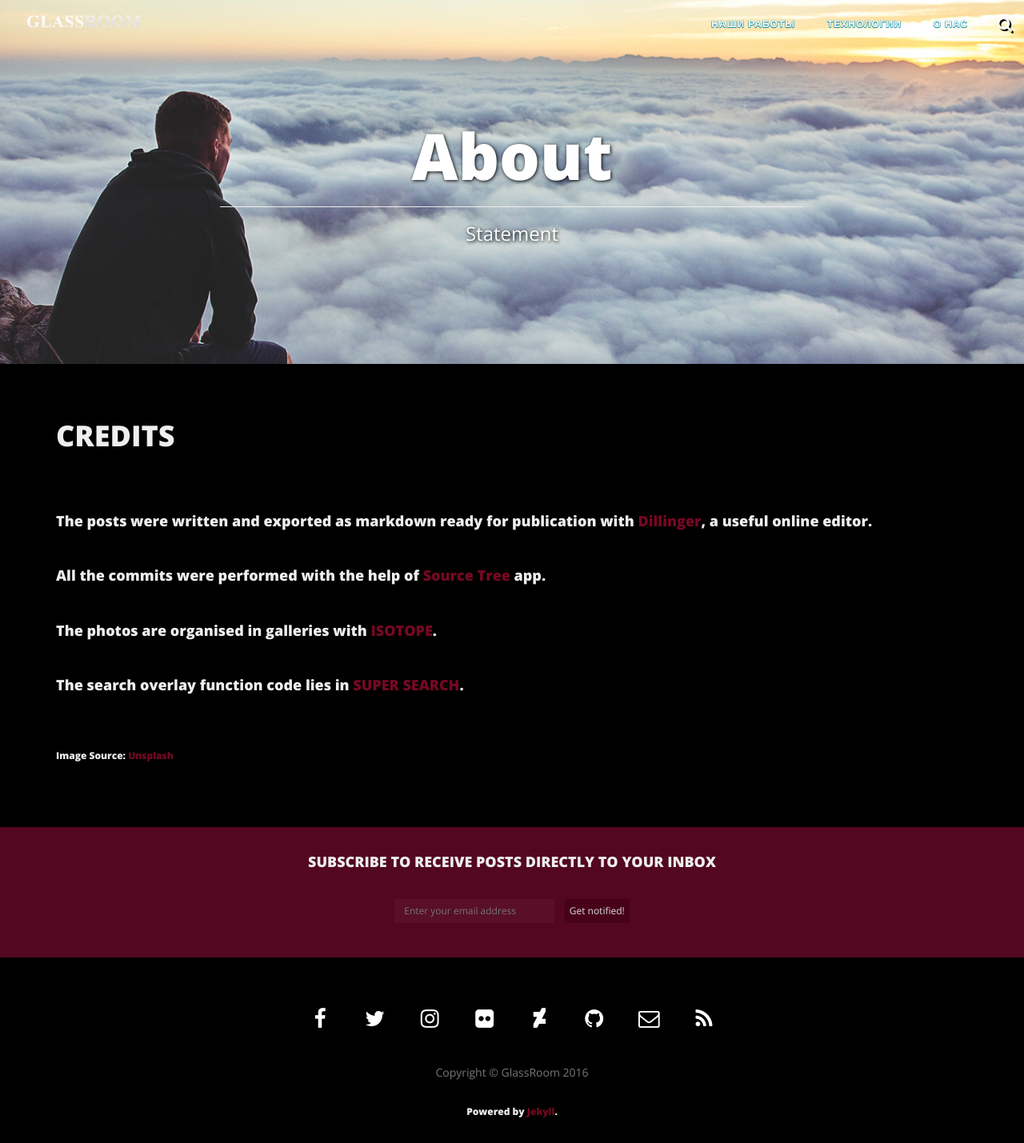
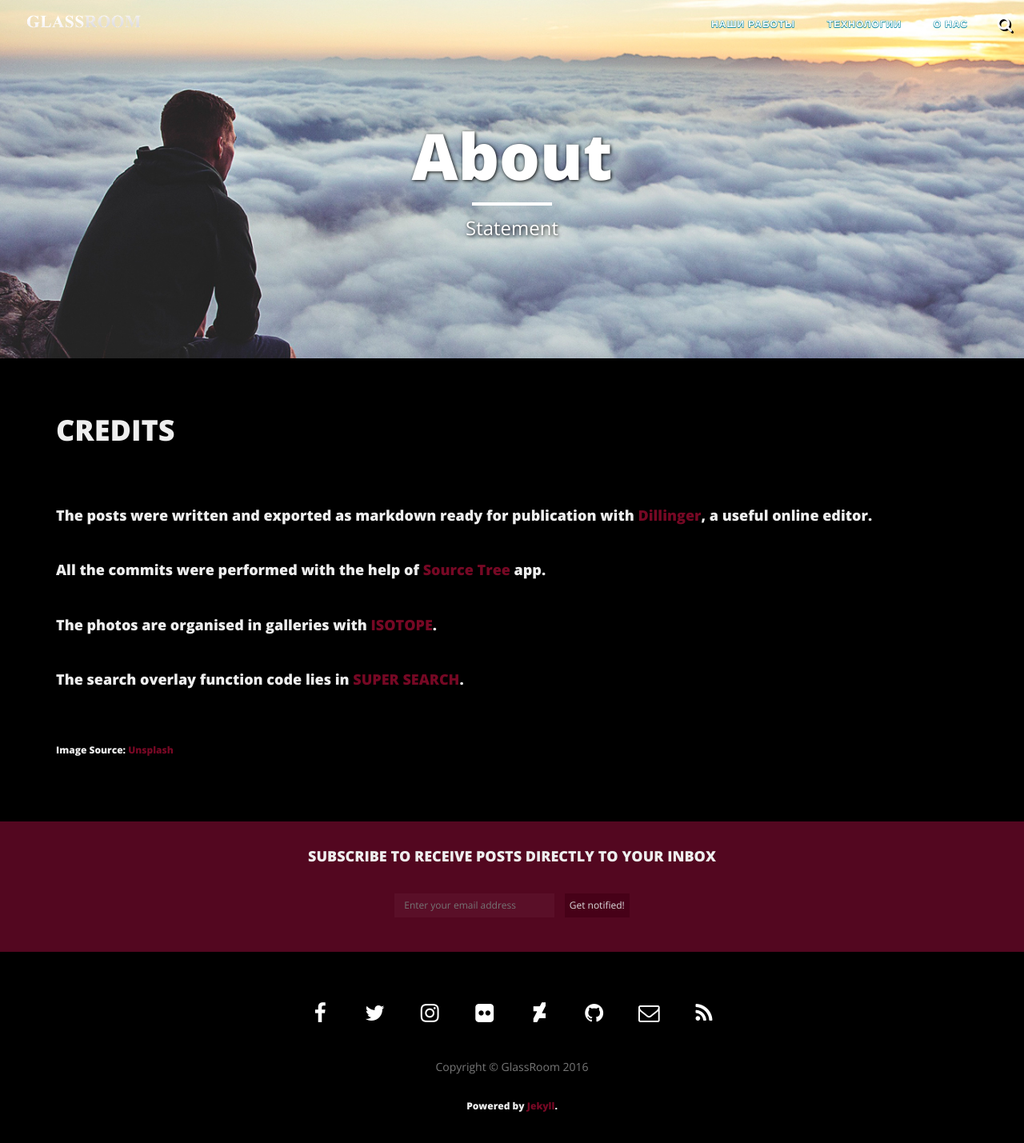
Before and after one commit to Magnum800/glassroom, a Jekyll site: the page built from about/index.html, in a window 1280 px wide. Shown: the whole page at 80% size. Built offline with Jekyll 4.4.1, drawn with Linux system fonts in a browser that asks for light colours; nearby versions of some CDN libraries.

Commit message:
Revert "Update main.css"
This reverts commit 72064a9a3e87925bc42c25002d7be2d39f7e6e1c.

```diff
--- a/css/main.css
+++ b/css/main.css
@@ -40,6 +40,12 @@ a img:focus {
 blockquote {
   color: #808080;
   font-style: italic;
+}
+hr.small {
+  max-width: 100px;
+  margin: 15px auto;
+  border-width: 4px;
+  border-color: white;
 }
 .navbar-custom {
   background-color: transparent;
```
